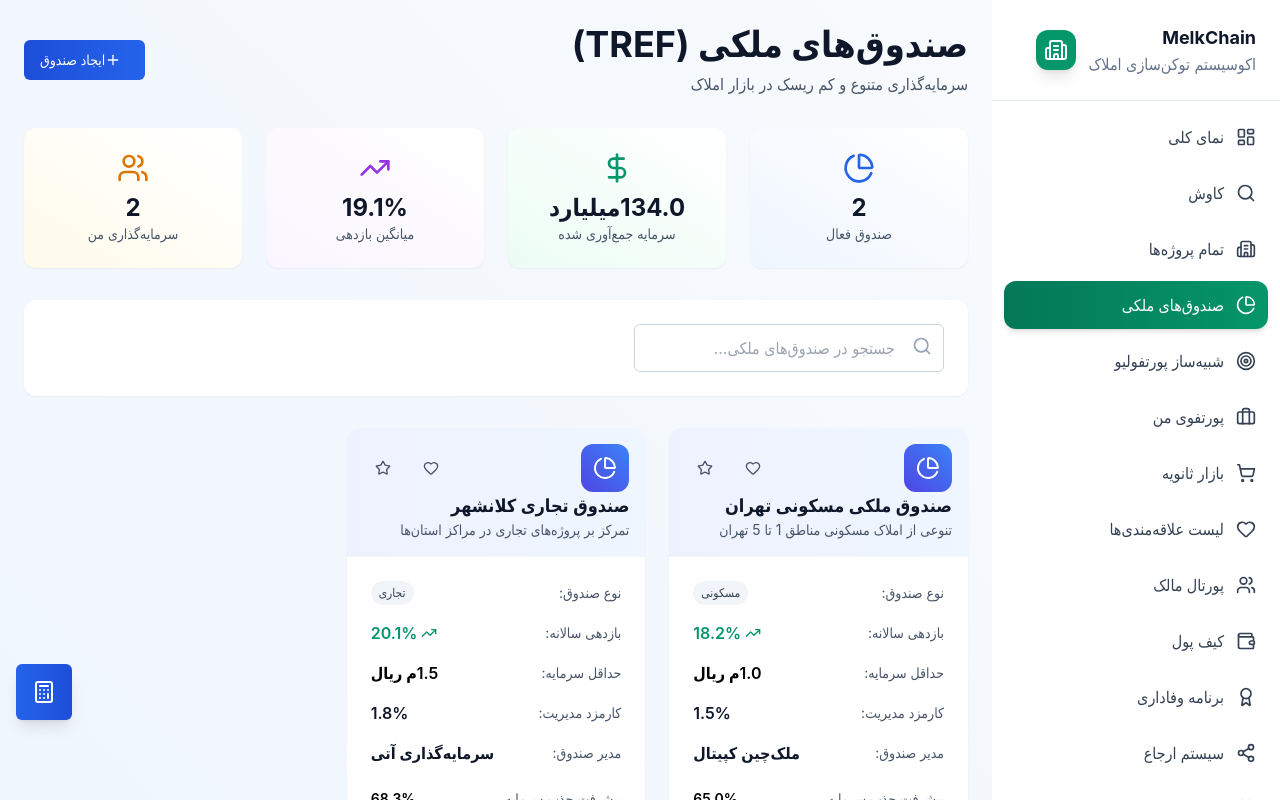
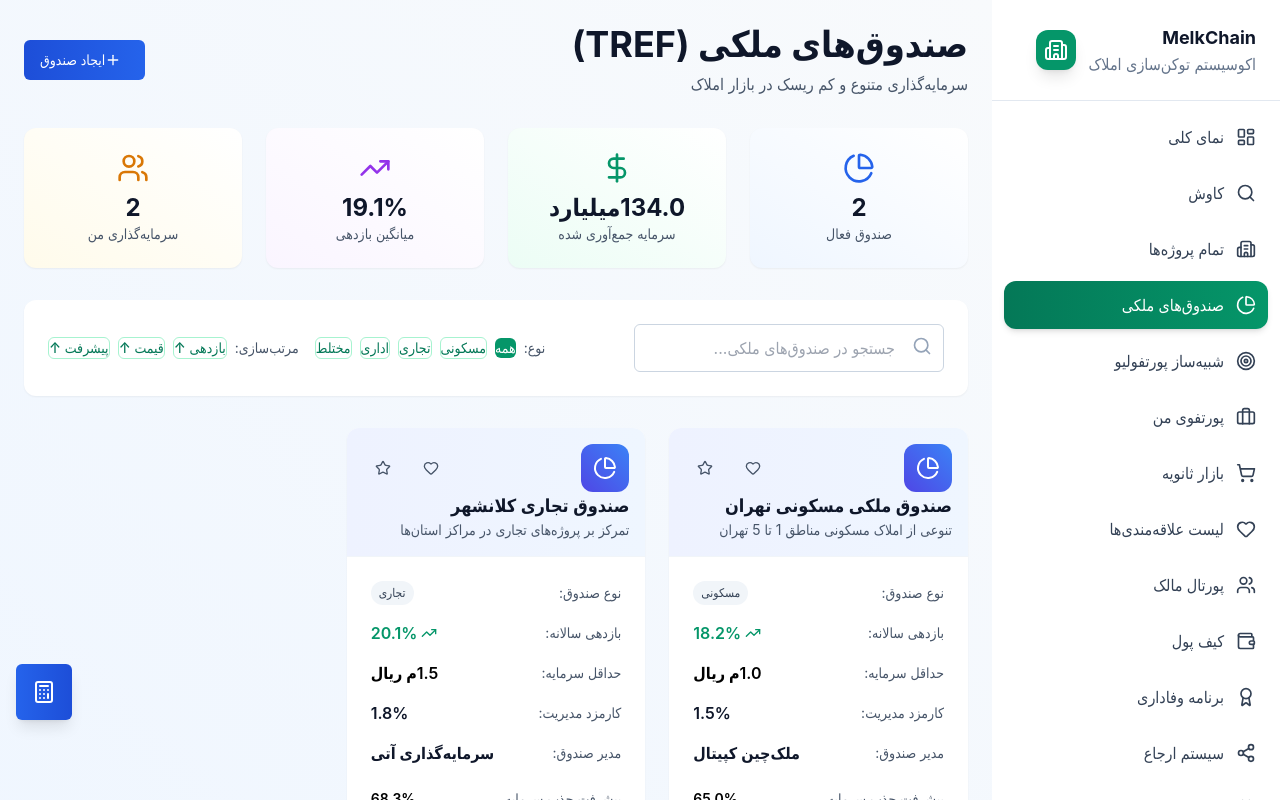
Before and after one commit to aminnwindyy/mili, a React (Vite) app: page /TREFs in a window 1280 px wide. Shown: the top 800 px of the page. Built offline with nearby package versions, Linux system fonts and the light colour scheme.

Commit message:
feat: client-side sort/pagination for Properties, filters/sorts for TREFs (no API)

```diff
--- a/Pages/Properties.js
+++ b/Pages/Properties.js
@@ -52,6 +52,9 @@
   });
   const [isModalOpen, setIsModalOpen] = useState(false);
   const [selectedProperty, setSelectedProperty] = useState(null);
+  const [sortKey, setSortKey] = useState('newest'); // newest | priceAsc | priceDesc | yieldDesc
+  const [page, setPage] = useState(1);
+  const [pageSize, setPageSize] = useState(9);
 
   const applyFilters = useCallback(() => {
     let currentProperties = properties || [];
@@ -195,6 +198,22 @@
             <VoiceSearchButton onResult={setSearchTerm} />
             <PropertyFilters filters={filters} setFilters={setFilters} />
           </div>
+          {/* Sort & Page size */}
+          <div className="mt-4 flex flex-col md:flex-row gap-3 items-start md:items-center justify-between">
+            <div className="flex gap-2 items-center">
+              <span className="text-sm text-slate-600">مرتب‌سازی:</span>
+              <Button variant={sortKey==='newest'?'default':'outline'} size="sm" onClick={()=>setSortKey('newest')}>جدیدترین</Button>
+              <Button variant={sortKey==='priceAsc'?'default':'outline'} size="sm" onClick={()=>setSortKey('priceAsc')}>قیمت ↑</Button>
+              <Button variant={sortKey==='priceDesc'?'default':'outline'} size="sm" onClick={()=>setSortKey('priceDesc')}>قیمت ↓</Button>
+              <Button variant={sortKey==='yieldDesc'?'default':'outline'} size="sm" onClick={()=>setSortKey('yieldDesc')}>بازدهی ↑</Button>
+            </div>
+            <div className="flex gap-2 items-center">
+              <span className="text-sm text-slate-600">در هر صفحه:</span>
+              <Button variant={pageSize===9?'default':'outline'} size="sm" onClick={()=>{setPageSize(9);setPage(1);}}>9</Button>
+              <Button variant={pageSize===12?'default':'outline'} size="sm" onClick={()=>{setPageSize(12);setPage(1);}}>12</Button>
+              <Button variant={pageSize===18?'default':'outline'} size="sm" onClick={()=>{setPageSize(18);setPage(1);}}>18</Button>
+            </div>
+          </div>
         </div>
 
         {/* لیست املاک */}
@@ -215,9 +234,23 @@
               </div>
             ))
           ) : filteredProperties && filteredProperties.length > 0 ? (
-            filteredProperties.map((property) => (
+            // sort & paginate
+            (()=>{
+              const sorted = [...filteredProperties].sort((a,b)=>{
+                switch (sortKey) {
+                  case 'priceAsc': return (a.token_price||0)-(b.token_price||0);
+                  case 'priceDesc': return (b.token_price||0)-(a.token_price||0);
+                  case 'yieldDesc': return (b.expected_annual_return||0)-(a.expected_annual_return||0);
+                  default: return 0;
+                }
+              });
+              const totalPages = Math.max(1, Math.ceil(sorted.length / pageSize));
+              const currentPage = Math.min(page, totalPages);
+              const paged = sorted.slice((currentPage-1)*pageSize, currentPage*pageSize);
+              return paged.map((property) => (
               <PropertyCard key={property.id} property={property} onDoubleClick={() => handleDoubleClick(property)} />
-            ))
+              ));
+            })()
           ) : (
             <div className="col-span-full bg-white rounded-2xl shadow-lg p-12 text-center">
               <Building2 className="w-16 h-16 mx-auto text-slate-300 mb-4" />
@@ -229,6 +262,21 @@
             </div>
           )}
         </div>
+
+        {/* Pagination */}
+        {filteredProperties && filteredProperties.length > 0 && (
+          (()=>{
+            const totalPages = Math.max(1, Math.ceil(filteredProperties.length / pageSize));
+            const currentPage = Math.min(page, totalPages);
+            return (
+              <div className="flex items-center justify-center gap-2 mt-8">
+                <Button variant="outline" disabled={currentPage===1} onClick={()=>setPage(p=>Math.max(1,p-1))}>قبلی</Button>
+                <div className="text-sm text-slate-700">صفحه {currentPage} از {totalPages}</div>
+                <Button variant="outline" disabled={currentPage===totalPages} onClick={()=>setPage(p=>Math.min(totalPages,p+1))}>بعدی</Button>
+              </div>
+            );
+          })()
+        )}
       </div>
 
       <InvestmentCart />
--- a/Pages/TREFs.js
+++ b/Pages/TREFs.js
@@ -32,6 +32,8 @@
   const [searchTerm, setSearchTerm] = useState("");
   const [selectedTref, setSelectedTref] = useState(null);
   const [investmentAmount, setInvestmentAmount] = useState("");
+  const [typeFilter, setTypeFilter] = useState('همه');
+  const [sortKey, setSortKey] = useState('default'); // default | yieldDesc | priceAsc | progressDesc
 
   useEffect(() => {
     loadData();
@@ -98,10 +100,20 @@
   };
 
   const filteredTrefs = trefs.filter(tref =>
+    (typeFilter === 'همه' || tref.fund_type === typeFilter) && (
       searchTerm === "" ||
       tref.name.toLowerCase().includes(searchTerm.toLowerCase()) ||
       tref.description.toLowerCase().includes(searchTerm.toLowerCase())
-  );
+    )
+  ).sort((a,b)=>{
+    switch (sortKey) {
+      case 'yieldDesc': return (b.expected_annual_yield||0)-(a.expected_annual_yield||0);
+      case 'priceAsc': return (a.token_price||0)-(b.token_price||0);
+      case 'progressDesc':
+        return ((b.collected_amount||0)/(b.target_amount||1)) - ((a.collected_amount||0)/(a.target_amount||1));
+      default: return 0;
+    }
+  });
 
   return (
     <div className="p-6 bg-gradient-to-bl from-slate-50 to-blue-50 min-h-screen">
@@ -161,10 +173,11 @@
           </Card>
         </div>
 
-        {/* Search */}
+        {/* Search & Filters */}
         <Card className="mb-8 shadow-lg border-0">
           <CardContent className="p-6">
-            <div className="relative">
+            <div className="flex flex-col md:flex-row gap-4 items-start md:items-center justify-between">
+              <div className="relative flex-1">
                 <Search className="absolute right-3 top-3 w-5 h-5 text-slate-400" />
                 <Input
                   placeholder="جستجو در صندوق‌های ملکی..."
@@ -172,6 +185,19 @@
                   onChange={(e) => setSearchTerm(e.target.value)}
                   className="pr-12 h-12"
                 />
+              </div>
+              <div className="flex gap-2 items-center">
+                <span className="text-sm text-slate-600">نوع:</span>
+                {['همه','مسکونی','تجاری','اداری','مختلط'].map(t => (
+                  <Button key={t} size="sm" variant={typeFilter===t?'default':'outline'} onClick={()=>setTypeFilter(t)}>{t}</Button>
+                ))}
+              </div>
+              <div className="flex gap-2 items-center">
+                <span className="text-sm text-slate-600">مرتب‌سازی:</span>
+                <Button size="sm" variant={sortKey==='yieldDesc'?'default':'outline'} onClick={()=>setSortKey('yieldDesc')}>بازدهی ↑</Button>
+                <Button size="sm" variant={sortKey==='priceAsc'?'default':'outline'} onClick={()=>setSortKey('priceAsc')}>قیمت ↑</Button>
+                <Button size="sm" variant={sortKey==='progressDesc'?'default':'outline'} onClick={()=>setSortKey('progressDesc')}>پیشرفت ↑</Button>
+              </div>
             </div>
           </CardContent>
         </Card>
```
Lines whose indentation alone changed are shown as unchanged.
